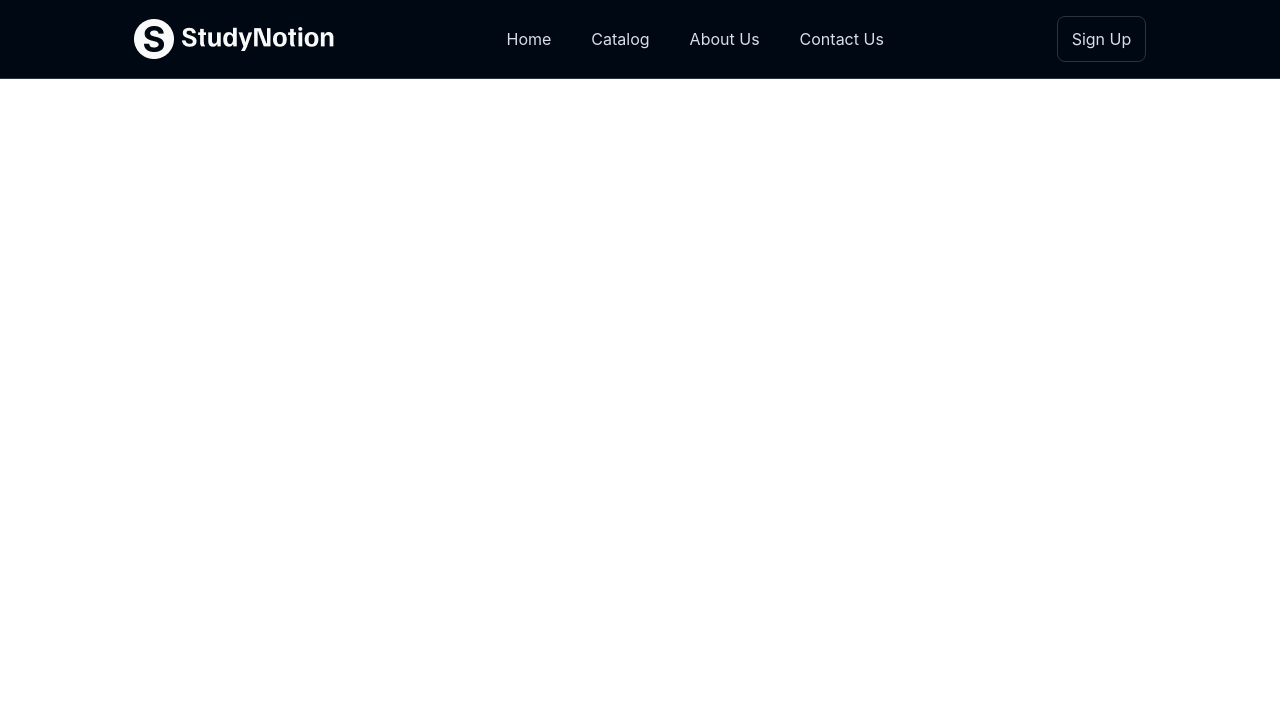
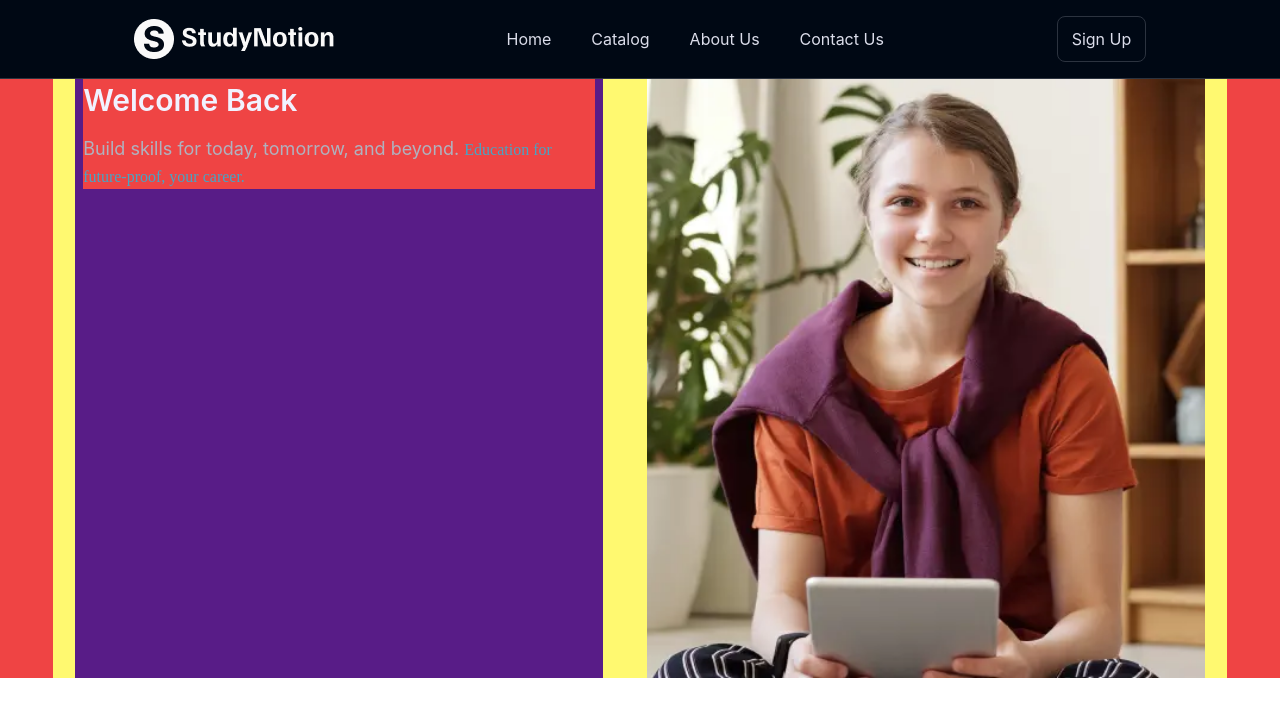
Before and after one commit to RohanVania/EdTechPlatform, a React (Create React App) app in the folder FRONTEND/: page /login in a window 1280 px wide. Shown: the top 716 px of the page. Built offline with nearby package versions, Linux system fonts and the light colour scheme.

Commit message:
login UI update

```diff
--- a/FRONTEND/src/pages/LoginPage.js
+++ b/FRONTEND/src/pages/LoginPage.js
@@ -1,13 +1,26 @@
 // Create a Template for Login and Signup
 
 import React from 'react'
+import loginImage from "../assets/Images/login.webp"
 
 function LoginPage() {
     return (
         <div id='login' className=' tw-mt-[78px] tw-bg-red-500'>
-            <div className='sm:tw-w-11/12 tw-mx-auto'>
+            <div className='sm:tw-w-11/12 tw-mx-auto tw-bg-yellow-5'>
 
-                <div>
+                <div className='tw-flex tw-justify-around tw-flex-wrap-reverse'>
+                    <div className='left tw-w-[528px] tw-bg-purple-900 tw-px-2'>
+                        <div className='tw-flex tw-flex-col tw-gap-y-3 tw-bg-red-500'>
+                                <h1 className='sm:tw-text-[30px] tw-font-[600] tw-text-richblack-5'>Welcome Back</h1>
+                                <p className='sm:tw-text-[18px] tw-text-richblack-100 tw-text-richblack-100 tw-font-[400]'>
+                                    Build skills for today, tomorrow, and beyond. <span className='tw-text-blue-100 tw-text-[16px] tw-font-[500] tw-font-edu-sa'>Education for future-proof, your career.</span>
+                                </p>
+                        </div>
+                    </div>
+                    <div className='right tw-w-[558px] tw-h-[600px]  tw-bg-orange-300'>
+                            <img src={loginImage} alt='Login Image' className='tw-h-full tw-object-cover tw-w-full' />
+                    </div>
+
 
                 </div>
 
```
